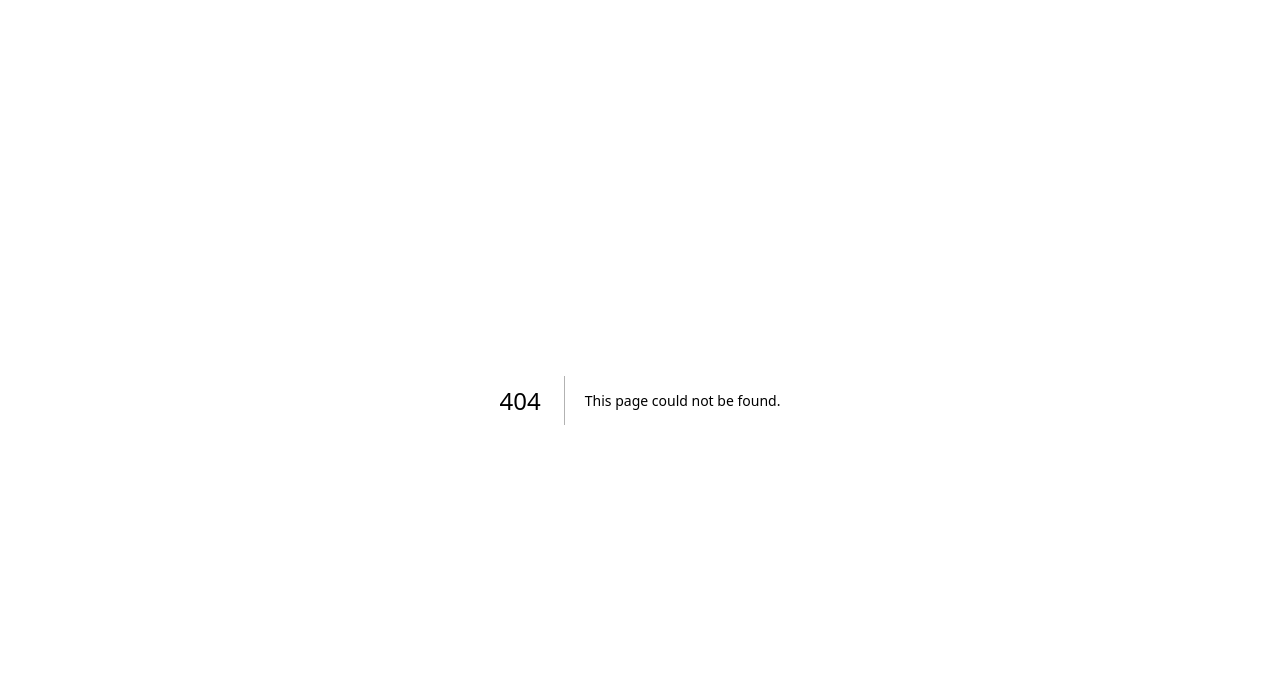
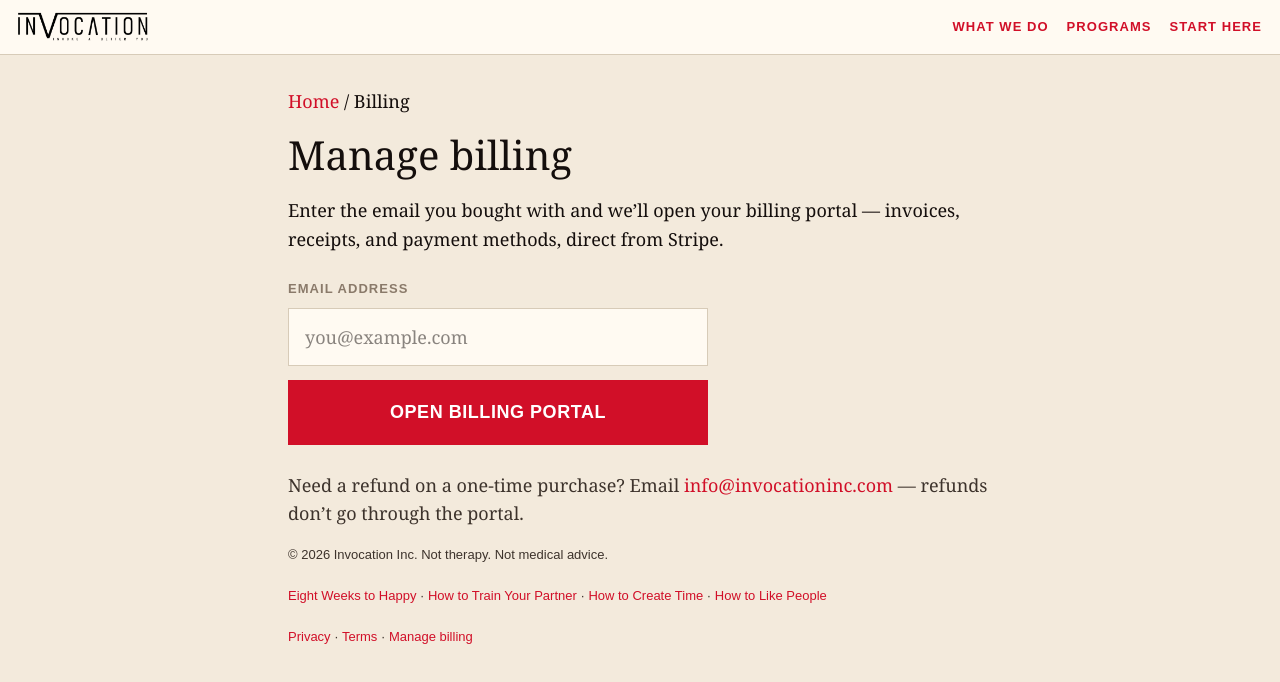
Before and after one commit to SOCIT/invocationinc-site, a Next.js app: page /billing in a window 1280 px wide. Before the commit this address had no page. Shown: the top 682 px of the page. Built offline with nearby package versions, Linux system fonts and the light colour scheme.

Commit message:
Add /billing self-serve portal: email lookup mints one-time Stripe Customer Portal sessions

```diff
--- a/package.json
+++ b/package.json
@@ -11,7 +11,8 @@
   "dependencies": {
     "next": "16.3.5",
     "react": "19.2.8",
-    "react-dom": "19.2.8"
+    "react-dom": "19.2.8",
+    "stripe": "^22.6.2"
   },
   "devDependencies": {
     "@tailwindcss/postcss": "^4",
--- /dev/null
+++ b/src/app/api/portal/route.ts
@@ -0,0 +1,53 @@
+import { NextRequest, NextResponse } from "next/server";
+import { getStripe } from "@/lib/stripe";
+
+const RETURN_URL = "https://invocationinc.com/";
+
+/**
+ * Mint a one-time Stripe Customer Portal session for the buyer.
+ * Body: { email }. The email must match a Stripe Customer from a purchase.
+ */
+export async function POST(request: NextRequest) {
+  try {
+    const body = await request.json();
+    const email =
+      typeof body?.email === "string" ? body.email.trim().toLowerCase() : "";
+
+    if (!email || !/^[^\s@]+@[^\s@]+\.[^\s@]+$/.test(email)) {
+      return NextResponse.json(
+        { error: "Enter a valid email address." },
+        { status: 400 }
+      );
+    }
+
+    const stripe = getStripe();
+    if (!stripe) {
+      return NextResponse.json(
+        { error: "Billing is not configured yet." },
+        { status: 503 }
+      );
+    }
+
+    const customers = await stripe.customers.list({ email, limit: 1 });
+    const customer = customers.data[0];
+    if (!customer) {
+      return NextResponse.json(
+        { error: "No purchase found for that email address." },
+        { status: 404 }
+      );
+    }
+
+    const session = await stripe.billingPortal.sessions.create({
+      customer: customer.id,
+      return_url: RETURN_URL,
+    });
+
+    return NextResponse.json({ url: session.url });
+  } catch (err) {
+    console.error("Portal error:", err);
+    return NextResponse.json(
+      { error: "Could not open the billing portal. Please try again." },
+      { status: 500 }
+    );
+  }
+}
--- /dev/null
+++ b/src/app/billing/page.tsx
@@ -0,0 +1,78 @@
+"use client";
+
+import { useState } from "react";
+import Link from "next/link";
+import { Header } from "@/components/Header";
+import { Footer } from "@/components/Footer";
+
+export default function BillingPage() {
+  const [email, setEmail] = useState("");
+  const [error, setError] = useState<string | null>(null);
+  const [busy, setBusy] = useState(false);
+
+  async function onSubmit(e: React.FormEvent) {
+    e.preventDefault();
+    setError(null);
+    setBusy(true);
+    try {
+      const res = await fetch("/api/portal", {
+        method: "POST",
+        headers: { "Content-Type": "application/json" },
+        body: JSON.stringify({ email }),
+      });
+      const data = await res.json();
+      if (!res.ok || !data.url) {
+        setError(data.error || "Something went wrong. Try again.");
+        return;
+      }
+      window.location.href = data.url;
+    } catch {
+      setError("Something went wrong. Try again.");
+    } finally {
+      setBusy(false);
+    }
+  }
+
+  return (
+    <>
+      <Header />
+      <main className="inner-page lf-wrap" style={{ paddingBottom: 48 }}>
+        <p>
+          <Link href="/">Home</Link> / Billing
+        </p>
+        <h1>Manage billing</h1>
+        <p>
+          Enter the email you bought with and we&rsquo;ll open your billing
+          portal &mdash; invoices, receipts, and payment methods, direct from
+          Stripe.
+        </p>
+        <form onSubmit={onSubmit} className="hub-form">
+          <label htmlFor="billing-email">Email address</label>
+          <input
+            id="billing-email"
+            type="email"
+            required
+            autoComplete="email"
+            placeholder="you@example.com"
+            value={email}
+            onChange={(e) => setEmail(e.target.value)}
+          />
+          <button
+            type="submit"
+            className="lf-btn lf-btn-red"
+            disabled={busy}
+          >
+            {busy ? "Opening…" : "Open billing portal"}
+          </button>
+          {error && <p className="hub-form-error">{error}</p>}
+        </form>
+        <p className="hub-fine">
+          Need a refund on a one-time purchase? Email{" "}
+          <a href="mailto:info@invocationinc.com">info@invocationinc.com</a>{" "}
+          &mdash; refunds don&rsquo;t go through the portal.
+        </p>
+        <Footer />
+      </main>
+    </>
+  );
+}
--- a/src/app/globals.css
+++ b/src/app/globals.css
@@ -654,3 +654,40 @@ body {
 .hub-footer-products {
   line-height: 1.9;
 }
+.hub-form {
+  margin: 26px 0;
+  max-width: 420px;
+}
+.hub-form label {
+  display: block;
+  font-family: Arial, Helvetica, sans-serif;
+  font-size: 13px;
+  font-weight: 800;
+  letter-spacing: 0.08em;
+  text-transform: uppercase;
+  color: #8a7a6a;
+  margin-bottom: 8px;
+}
+.hub-form input[type="email"] {
+  display: block;
+  width: 100%;
+  box-sizing: border-box;
+  font-size: 18px;
+  padding: 14px 16px;
+  margin-bottom: 14px;
+  border: 1px solid #d7cbb8;
+  background: #fffaf2;
+  color: #140e0c;
+}
+.hub-form input[type="email"]:focus {
+  outline: 2px solid #d10f28;
+  outline-offset: -2px;
+}
+.hub-form .lf-btn {
+  width: 100%;
+}
+.hub-form-error {
+  color: #d10f28;
+  font-weight: 700;
+  margin-top: 12px;
+}
--- a/src/components/Footer.tsx
+++ b/src/components/Footer.tsx
@@ -26,6 +26,8 @@ export function Footer() {
         <Link href="/privacy">Privacy</Link>
         {" · "}
         <Link href="/terms">Terms</Link>
+        {" · "}
+        <Link href="/billing">Manage billing</Link>
       </p>
     </footer>
   );
--- /dev/null
+++ b/src/lib/stripe.ts
@@ -0,0 +1,8 @@
+import Stripe from "stripe";
+
+/** Server-side Stripe client. Null when STRIPE_SECRET_KEY is not set. */
+export function getStripe(): Stripe | null {
+  const key = process.env.STRIPE_SECRET_KEY;
+  if (!key) return null;
+  return new Stripe(key);
+}
```
Also changed, not shown: 1 other file (tests, documents, lock files or other folders).
